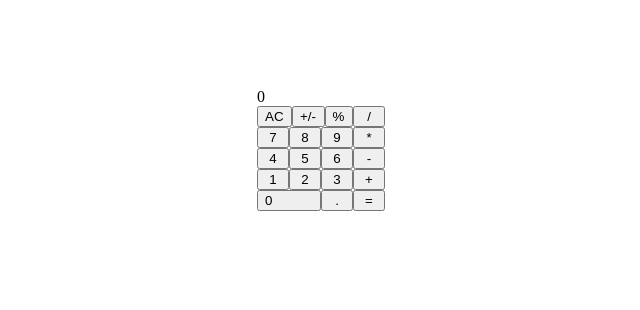
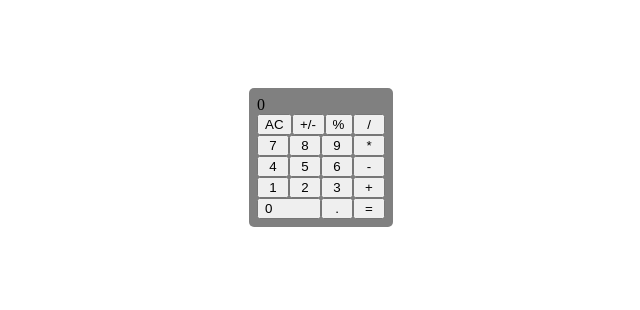
Before and after one commit to saltflower/calculator, a plain HTML site: page index.html in a window 1280 px wide. Shown: the whole page, without its empty margins (319-959 px from the left). Drawn offline with Linux system fonts and the light colour scheme.

Commit message:
feat: Add background color to main

```diff
--- a/styles.css
+++ b/styles.css
@@ -1,3 +1,8 @@
+html {
+    display: flex;
+    justify-content: center;
+}
+
 body {
     display: flex;
     justify-content: center;
@@ -10,6 +15,9 @@ body {
     display: flex;
     flex-direction: column;
     align-self: center;
+    background-color: grey;
+    padding: 0.5rem;
+    border-radius: 5px;
 }
 
 .buttons {
```
